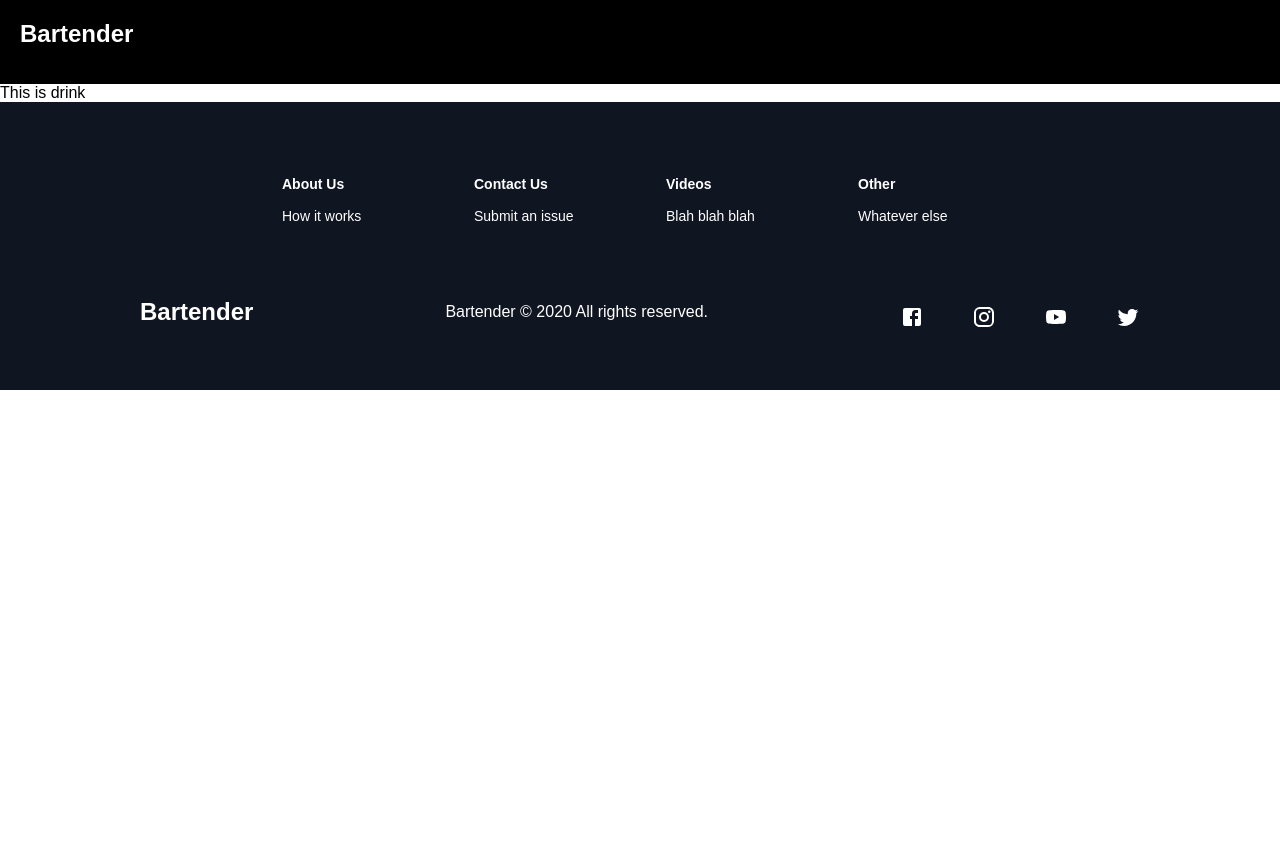
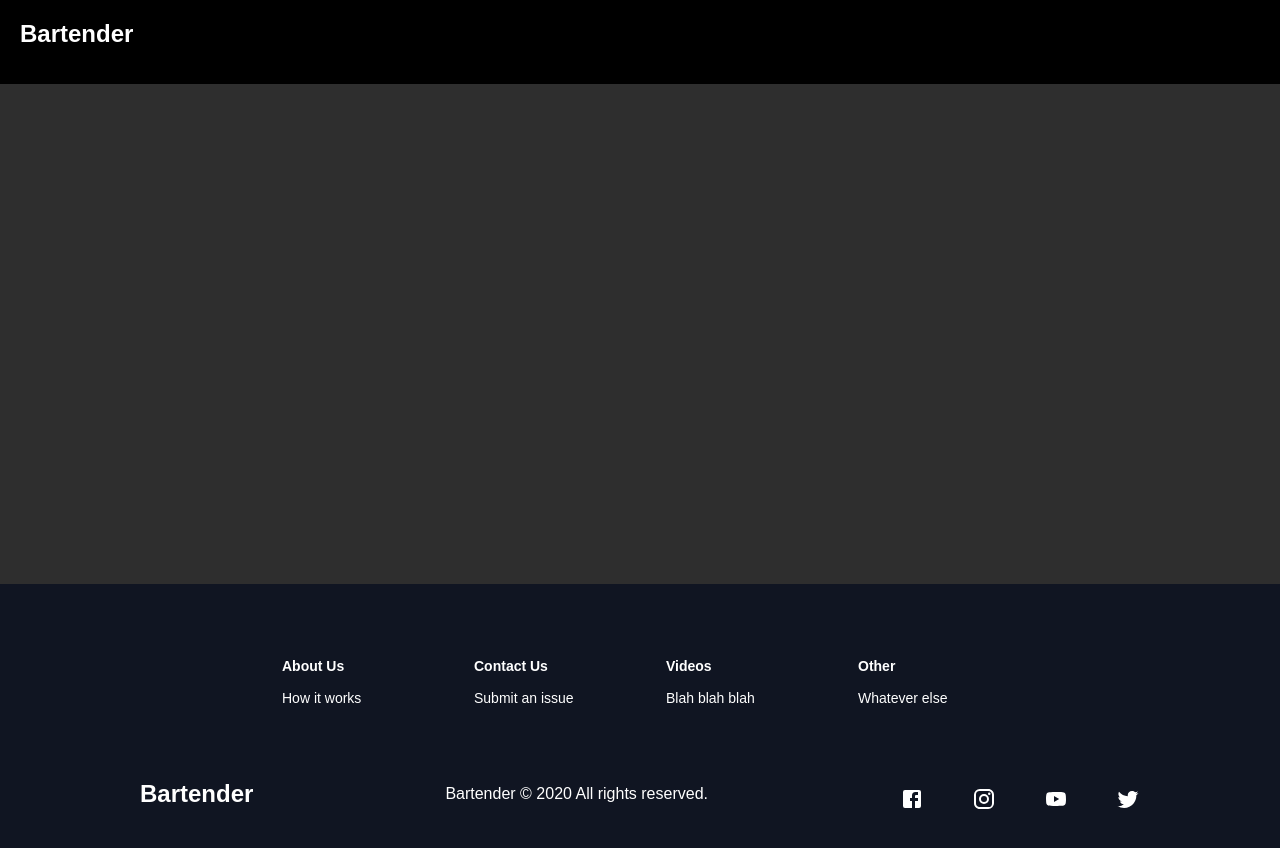
Before and after one commit to 21mooie/bartendr-web, a React (Create React App) app: page /ingredient in a window 1280 px wide. Shown: the top 848 px of the page. Before the commit the page ends 800 px from the top, so only its background shows below. Built offline with nearby package versions, Linux system fonts and the light colour scheme; a web font is replaced by a local one.

Commit message:
Render data returned from search onto UI

```diff
--- /dev/null
+++ b/src/components/features/Drink/Drink.css
@@ -0,0 +1,6 @@
+.drink {
+    background: #2E2E2E;
+    color: #FFFFFF;
+    display: flex;
+    min-height: 500px;
+}
--- a/src/components/features/Drink/Drink.js
+++ b/src/components/features/Drink/Drink.js
@@ -1,14 +1,21 @@
-import React, {useEffect} from 'react';
+import React, {useEffect, useState} from 'react';
 import axios from 'axios';
 import {url} from "../../../consts";
 
+import './Drink.css';
+
 function Drink({match}) {
+  const [drink, setDrink] = useState(null);
+
   useEffect( () => {
     const {idDrink} = match.params;
     if (idDrink) {
-      axios.post(`${url}/query/drink/id`, {idDrink})
+      axios.post(`${url}/query/id`, {idDrink})
         .then(({data}) => {
           console.log(data);
+          // set based of if drink data or ingredient data
+          setDrink(data.drinks[0]);
+          console.log(data.drinks[0]);
         })
         .catch((err) => {
           // render 404 error page
@@ -16,8 +23,17 @@ function Drink({match}) {
     }
   }, []);
   return (
-    <div>
-      <p>This is drink</p>
+    <div className="drink">
+      {
+        drink &&
+          <div>
+            <img src={drink.strDrinkThumb} />
+            <h3>{drink.strDrink}</h3>
+            <p>{drink.strAlcoholic}</p>
+            <p>{drink.strCategory}</p>
+            <p>{drink.strGlass}</p>
+          </div>
+      }
     </div>
   )
 }
--- a/src/components/features/Search/Search.js
+++ b/src/components/features/Search/Search.js
@@ -28,7 +28,7 @@ class Search extends Component {
   };
 
   sendQuery() {
-    axios.post(`${url}/query`, {query: this.state.searchVal})
+    axios.post(`${url}/query/string`, {query: this.state.searchVal})
       .then(({data}) => {
         console.log(data);
         if (data.drinkResults.drinks) {
```
